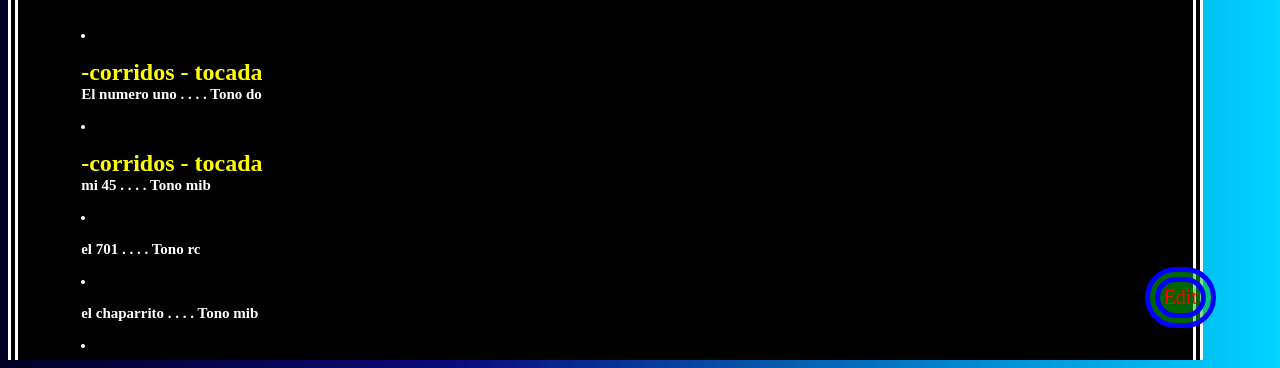
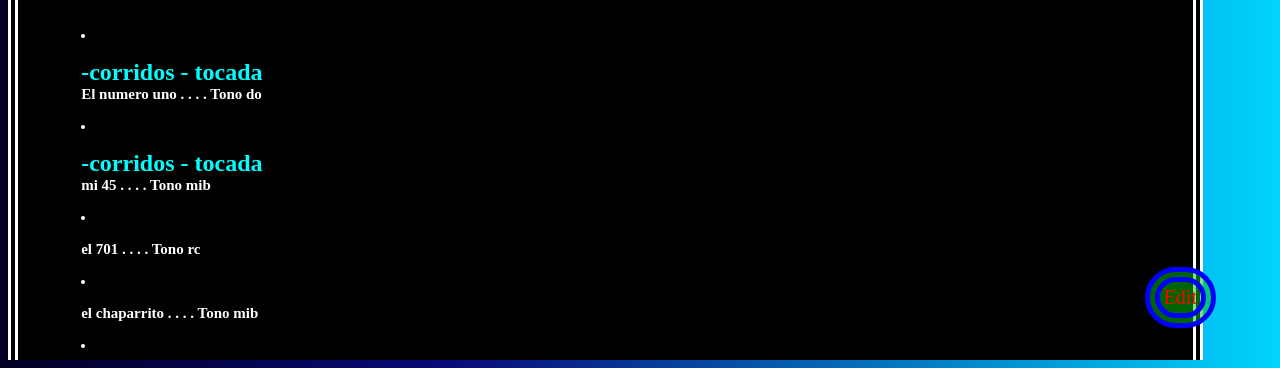
Before and after one commit to ljaureguil/Comando-Unico, a plain HTML site: page index.html in a window 1280 px wide. Shown: the part 432-800 px from the top of the page. Drawn offline with Linux system fonts and the light colour scheme; no server answers.

Commit message:
Update index.html

```diff
--- a/index.html
+++ b/index.html
@@ -207,7 +207,7 @@
       arindex = [];
       arsongs = [];
 
-      loadText('https://drive.google.com/open?id=1VU-tkhVUVDJke1m49YNcJiAfbnN_ZDYHEGxckW20KZM',function(r){alert(r.indexOf("libreta"))})
+  //    loadText('https://drive.google.com/open?id=1VU-tkhVUVDJke1m49YNcJiAfbnN_ZDYHEGxckW20KZM',function(r){alert(r.indexOf("libreta"))})
       //////////////////////////////////////
       loadText('https://raw.githubusercontent.com/ljaureguil/Comando-Unico/master/RepertorioOriginal.txt', function(cont) {
         etitulo.innerHTML = ". . . Repertorio:"
@@ -435,12 +435,17 @@
           var node = document.createElement("LI");
           var textnode = document.createElement('p');//alert(cl);
         // var cll=cl.toString();alert(cl.indexOf("repertorio tocada"));
-         if(cl.indexOf("repertorio tocada")<0){// && repstate=== true
+         if(cl.indexOf("repertorio tocada")<0  && cl.indexOf("practica")<0){// && repstate=== true
              textnode.innerHTML = song + "    . . . . Tono " + to;
          }
          else {
              var ccl=cl[0];
-             textnode.innerHTML = '<font size="5" color="#ff0">-'+ccl+' - tocada</font><br>'+song + "    . . . . Tono " + to;
+
+                     if(cl.indexOf("practica")>=0)  textnode.innerHTML = '<font size="5" color="#f45"> - Practica</font><br>'+song + "    . . . . Tono " + to;
+
+           if(cl.indexOf("repertorio tocada")>=0) textnode.innerHTML = '<font size="5" color="#0ff">-'+ccl+' - tocada</font><br>'+song + "    . . . . Tono " + to;
+
+
          }
 
           textnode.setAttribute('onclick', 'this.style.color="#00ff00";showletra("' + song + '")');
```
